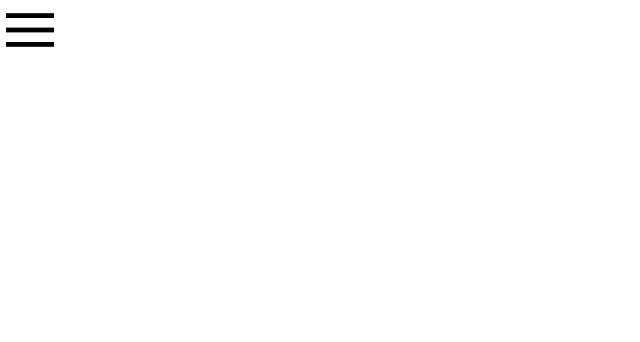
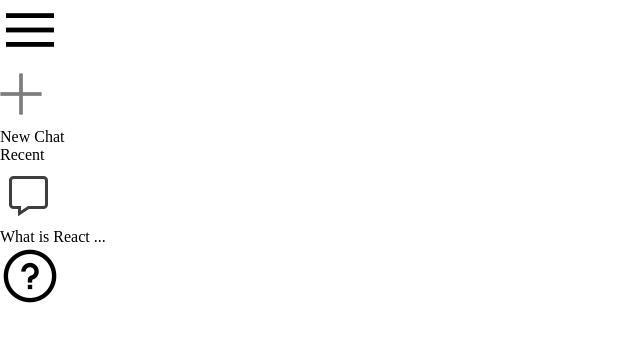
Before and after one commit to abh1nav9/Sylus-AI, a React (Vite) app: page / in a window 1280 px wide. Shown: the top 342 px of the page, without its empty margins (0-640 px from the left). Built offline with nearby package versions, Linux system fonts and the light colour scheme.

Commit message:
New Commit

```diff
--- a/src/component/SideBar/SideBar.jsx
+++ b/src/component/SideBar/SideBar.jsx
@@ -6,9 +6,24 @@ const SideBar = () => {
   return (
     <div className='sidebar'>
         <div className="top">
-            <img src={assets.menu_icon} alt=''></img>
+            <img className='menu' src={assets.menu_icon} alt='MenuBar' />
+            <div className="newChat">
+                <img src={assets.plus_icon} alt='Plus Icon' />
+                <div>New Chat</div>
+            </div>
+            <div className="recent">
+                <div className="recentTitle">Recent</div>
+                <div className="recentEntry">
+                    <img src={assets.message_icon} alt='Message Icon' />
+                    <div>What is React ...</div>
+                </div>
+            </div>
         </div>
-        <div className="bottom"></div>
+        <div className="bottom">
+            <div className="bottomItem">
+                <img src={assets.question_icon} alt='Question Icon' />
+            </div>
+        </div>
     </div>
   )
 }
```
